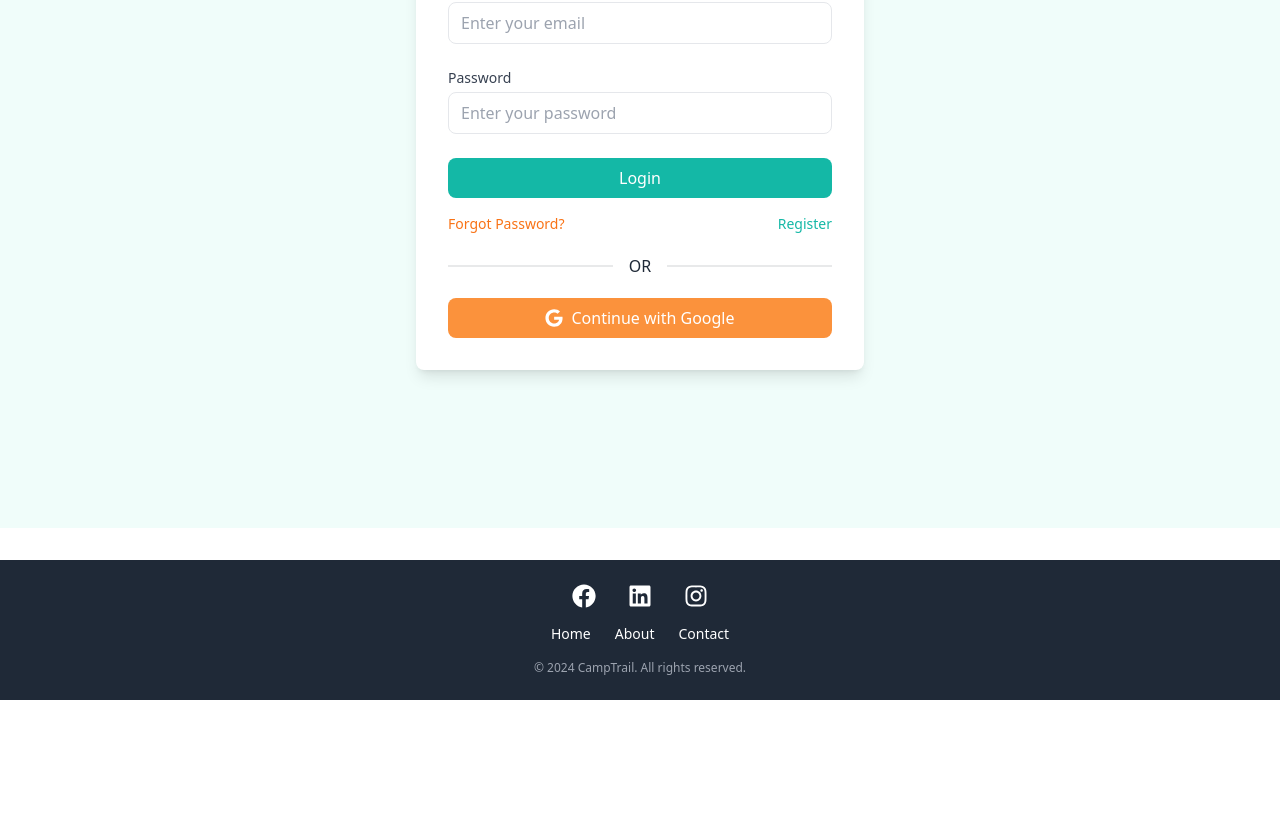
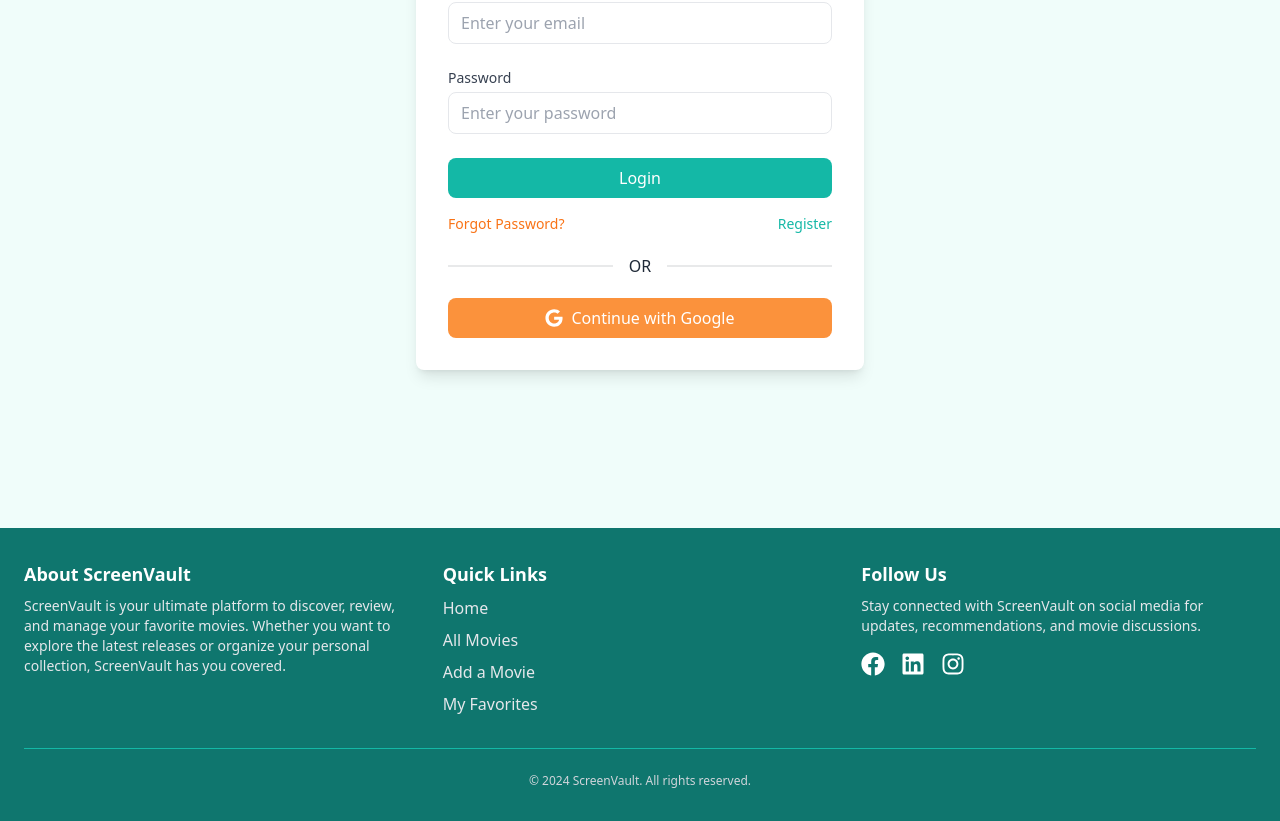
Before and after one commit to DilligentArch/ScreenVault-Client-Side, a React (Vite) app: page /auth/login in a window 1280 px wide. Shown: the part 340-1161 px from the top of the page. Before the commit the page ends 1040 px from the top, so only its background shows below. Built offline with nearby package versions, Linux system fonts and the light colour scheme; no server answers.

Commit message:
fixed favorite section

```diff
--- a/src/Components/FavoriteMovie.jsx
+++ b/src/Components/FavoriteMovie.jsx
@@ -1,18 +1,13 @@
-import React from "react";
+import React, { useContext } from "react";
+import { AuthContext } from "../AuthProvider/AuthProvider";
 
-const FavoriteMovie = ({ singleData }) => {
+const FavoriteMovie = ({ singleData, handleDelete }) => {
   const { _id, title, genre, duration, releaseYear, rating, poster } = singleData;
-    //  const handleDelete=()=>{
 
-    //  }
   return (
     <div className="bg-white shadow-md rounded-lg overflow-hidden">
       {/* Movie Poster */}
-      <img
-        src={poster}
-        alt={title}
-        className="w-full h-[33rem]"
-      />
+      <img src={poster} alt={title} className="w-full h-[33rem]" />
       <div className="p-4">
         {/* Movie Title */}
         <h3 className="text-xl font-bold text-teal-600">{title}</h3>
@@ -22,9 +17,8 @@
         <p className="text-sm text-gray-500">Release Year: {releaseYear}</p>
         <p className="text-sm text-gray-500">Rating: {rating}/5</p>
         {/* Delete Favorite Button */}
-        {/* () => handleDelete(_id) */}
         <button
-
+          onClick={() => handleDelete(_id)}
           className="mt-4 bg-red-500 text-white px-4 py-2 rounded-lg hover:bg-red-600 transition"
         >
           Delete Favorite
--- a/src/Components/Fotter.jsx
+++ b/src/Components/Fotter.jsx
@@ -1,13 +1,57 @@
-import React from 'react';
-import { FaFacebook, FaLinkedin, FaInstagram } from 'react-icons/fa'; // Social Icons
-import { Link } from 'react-router-dom';
+import React, { useContext } from "react";
+import { FaFacebook, FaLinkedin, FaInstagram } from "react-icons/fa"; // Social Icons
+import { Link } from "react-router-dom";
+import { AuthContext } from "../AuthProvider/AuthProvider";
 
 const Footer = () => {
+  const {user}=useContext(AuthContext);
   return (
-    <footer className="bg-gray-800 text-white py-6 mt-8  max-w-screen-2xl mx-auto">
-      <div className="container mx-auto px-6 text-center">
-        {/* Social Media Icons */}
-        <div className="flex justify-center space-x-8 mb-4">
+    <footer className="bg-teal-700 text-white py-8">
+      <div className="max-w-7xl mx-auto px-6">
+        {/* Top Section */}
+        <div className="grid grid-cols-1 sm:grid-cols-2 lg:grid-cols-3 gap-6 mb-8">
+          {/* About Section */}
+          <div>
+            <h3 className="text-lg font-bold mb-2">About ScreenVault</h3>
+            <p className="text-sm text-gray-200">
+              ScreenVault is your ultimate platform to discover, review, and manage your favorite movies. Whether you want to explore the latest releases or organize your personal collection, ScreenVault has you covered.
+            </p>
+          </div>
+
+          {/* Quick Links */}
+          <div>
+            <h3 className="text-lg font-bold mb-2">Quick Links</h3>
+            <ul className="space-y-2">
+              <li>
+                <Link to="/" className="hover:underline text-gray-200">
+                  Home
+                </Link>
+              </li>
+              <li>
+                <Link to="/all-movies" className="hover:underline text-gray-200">
+                  All Movies
+                </Link>
+              </li>
+              <li>
+                <Link to="/add-movie" className="hover:underline text-gray-200">
+                  Add a Movie
+                </Link>
+              </li>
+              <li>
+                <Link to={`/favorites/${user?.email}`} className="hover:underline text-gray-200">
+                  My Favorites
+                </Link>
+              </li>
+            </ul>
+          </div>
+
+          {/* Social Media */}
+          <div>
+            <h3 className="text-lg font-bold mb-2">Follow Us</h3>
+            <p className="text-sm text-gray-200 mb-4">
+              Stay connected with ScreenVault on social media for updates, recommendations, and movie discussions.
+            </p>
+            <div className="flex space-x-4">
               <a
                 href="https://www.facebook.com/nayeb.qureshi.2024"
                 target="_blank"
@@ -33,24 +77,18 @@
                 <FaInstagram className="text-2xl hover:text-pink-500 transition-colors" />
               </a>
             </div>
-
-        {/* Footer Links */}
-        <div className="text-sm mb-4">
-          <Link to="/" className="hover:underline mx-3">
-            Home
-          </Link>
-          <Link to="/about" className="hover:underline mx-3">
-            About
-          </Link>
-          <Link to="/contact" className="hover:underline mx-3">
-            Contact
-          </Link>
+          </div>
         </div>
 
-        {/* Copyright */}
-        <p className="text-xs text-gray-400">
-          &copy; {new Date().getFullYear()} CampTrail. All rights reserved.
+        {/* Divider */}
+        <hr className="border-t border-teal-500 mb-6" />
+
+        {/* Bottom Section */}
+        <div className="text-center">
+          <p className="text-xs text-gray-300">
+            &copy; {new Date().getFullYear()} ScreenVault. All rights reserved.
           </p>
+        </div>
       </div>
     </footer>
   );
--- a/src/FavoriteMovieLayout/FavoriteMovieLayout.jsx
+++ b/src/FavoriteMovieLayout/FavoriteMovieLayout.jsx
@@ -1,23 +1,65 @@
-import React from 'react';
-import Navbar from '../Components/Navbar'
-import Footer from '../Components/Fotter';
-import FavoriteMovie from '../Components/FavoriteMovie';
-import { useLoaderData } from 'react-router-dom';
+import React, { useState } from "react";
+import Navbar from "../Components/Navbar";
+import Footer from "../Components/Fotter";
+import FavoriteMovie from "../Components/FavoriteMovie";
+import { useLoaderData } from "react-router-dom";
+import Swal from "sweetalert2";
+
 const FavoriteMovieLayout = () => {
-    const data= useLoaderData();
+  const data = useLoaderData(); // Loaded favorite movies from the backend
+  const [mainData, setData] = useState(data);
 
-    return (
-        <div>
-            <Navbar></Navbar>
-            <div className="grid grid-cols-1 md:grid-cols-2 lg:grid-cols-3 gap-6 mt-11">
+  const handleDelete = (id) => {
+    Swal.fire({
+      title: "Are you sure?",
+      text: "You won't be able to revert this!",
+      icon: "warning",
+      showCancelButton: true,
+      confirmButtonColor: "#3085d6",
+      cancelButtonColor: "#d33",
+      confirmButtonText: "Yes, delete it!",
+    }).then((result) => {
+      if (result.isConfirmed) {
+        fetch(`http://localhost:5000/favorites/${id}`, {
+          method: "DELETE",
+        })
+          .then((res) => res.json())
+          .then((data) => {
+            if (data.deletedCount > 0) {
+              Swal.fire({
+                title: "Deleted!",
+                text: "The movie has been removed from your favorites.",
+                icon: "success",
+              });
+              // Update state by removing the deleted movie
+              setData((prevData) => prevData.filter((movie) => movie._id !== id));
+            } else {
+              Swal.fire("Error", "Failed to delete the movie. Please try again.", "error");
+            }
+          })
+          .catch((err) => {
+            console.error("Error deleting movie:", err);
+            Swal.fire("Error", "Failed to delete the movie. Please try again.", "error");
+          });
+      }
+    });
+  };
 
-                     {data.map((singleData) => (
-                         <FavoriteMovie singleData={singleData} />
-                     ))}
-                 </div>
-            <Footer></Footer>
-        </div>
-    );
+  return (
+    <div>
+      <Navbar />
+      <div className="grid grid-cols-1 md:grid-cols-2 lg:grid-cols-3 gap-6 mt-11 px-6">
+        {mainData.map((singleData) => (
+          <FavoriteMovie
+            key={singleData._id} // Provide a unique key for each movie
+            singleData={singleData}
+            handleDelete={handleDelete}
+          />
+        ))}
+      </div>
+      <Footer />
+    </div>
+  );
 };
 
 export default FavoriteMovieLayout;
```
Lines whose indentation alone changed are shown as unchanged.
